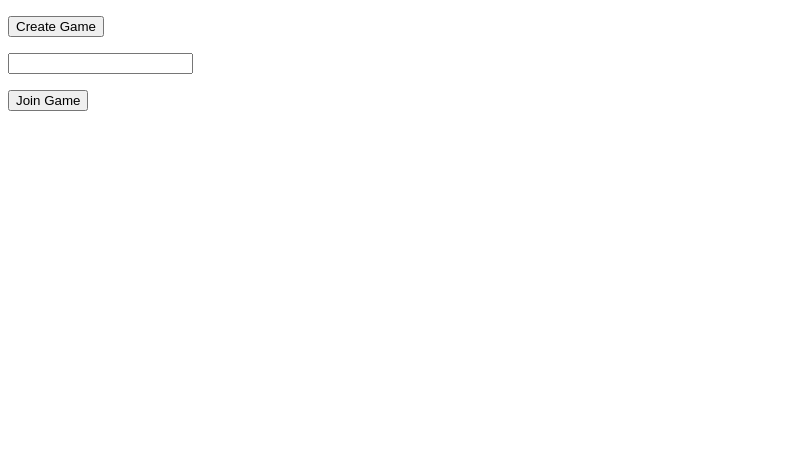
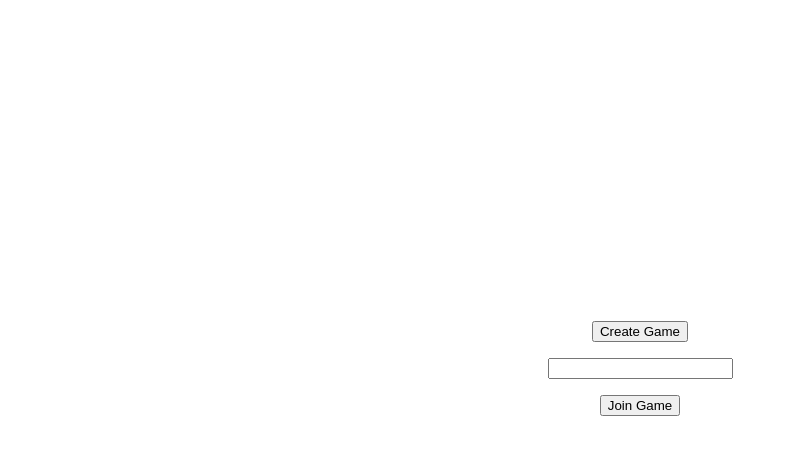
Before and after one commit to jacarr4/blokus, a plain HTML site: page frontend/join.html in a window 1280 px wide. Shown: the whole page, without its empty margins (0-788 px from the left). Drawn offline with Linux system fonts and the light colour scheme.

Commit message:
Factor out css into styles.css

```diff
--- a/frontend/game/styles.css
+++ b/frontend/game/styles.css
@@ -1,3 +1 @@
 canvas { border: 1px solid black; }
-
-/* #mainCanvas { width: 150px; height: 150px } */
--- a/frontend/join.html
+++ b/frontend/join.html
@@ -1,5 +1,11 @@
 <!DOCTYPE html>
 <html>
+    <head>
+        <link rel="stylesheet" type="text/css" href="styles.css">
+    </head>
+
+    <div class="container">
+        <div class="element">
             <form method="post">
                 <p><input type=submit value="Create Game"></p>
             </form>
@@ -7,4 +13,6 @@
                 <p><input type=text name=gameId>
                 <p><input type=submit value="Join Game">
             </form>
+        </div>
+    </div>
 </html>
--- /dev/null
+++ b/frontend/styles.css
@@ -0,0 +1,13 @@
+.container{
+    position: relative;
+    width: 90vw;
+    height: 90vh;
+    margin: auto;
+    display: flex;
+    justify-content: center;
+    align-items: center;
+}
+.element{
+    flex: 1;
+    text-align: center;
+}
```
Also changed, not shown: frontend/login.html (+3 -17 lines). Lines whose indentation alone changed are shown as unchanged.
